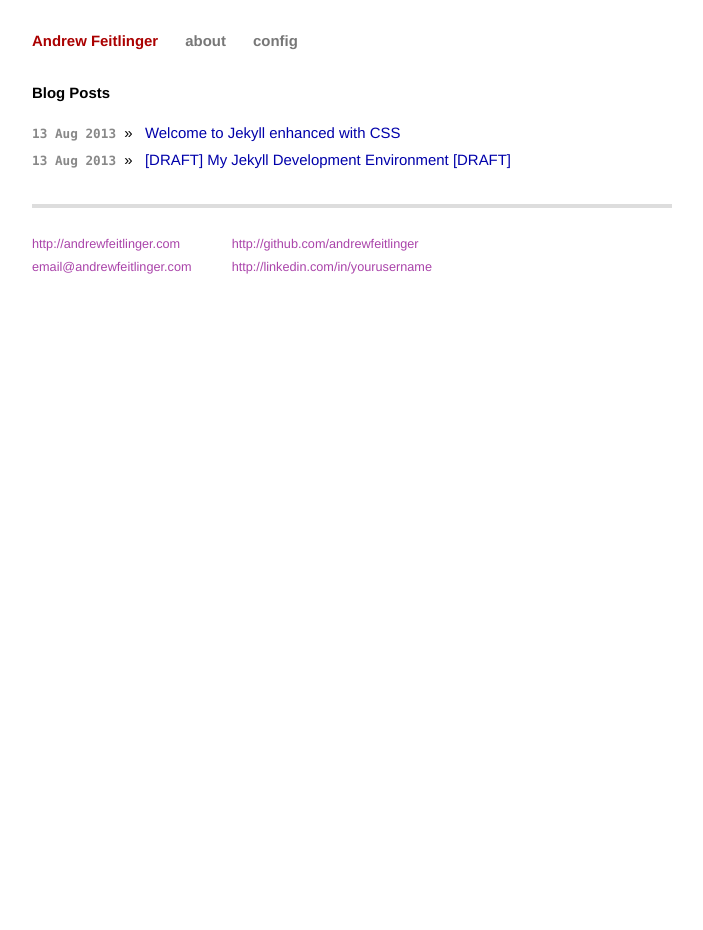
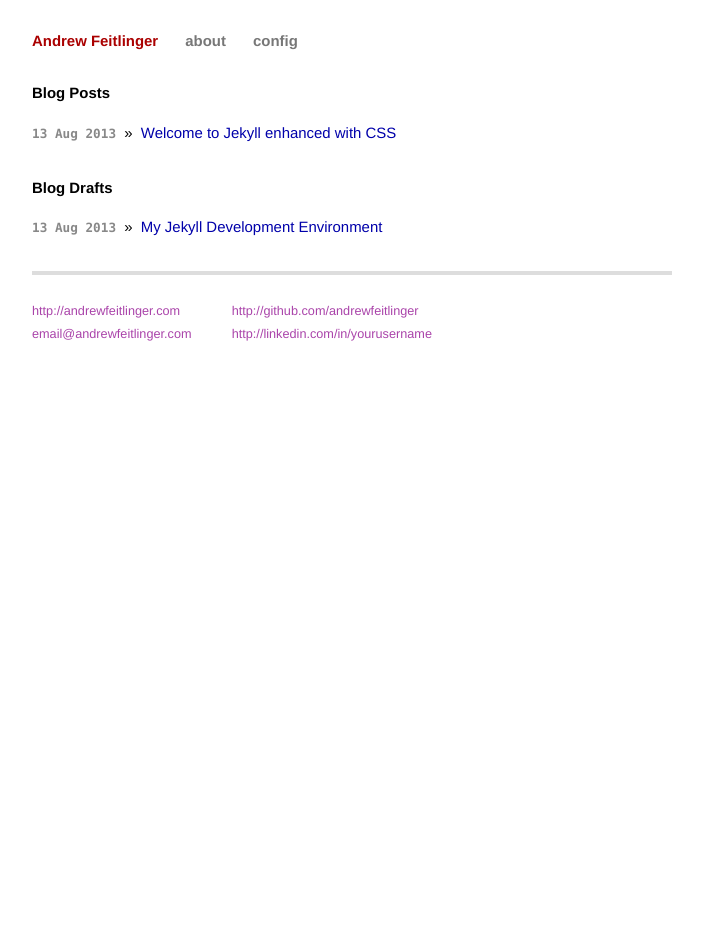
Before and after one commit to andrewfeitlinger/andrewfeitlinger.github.io, a Jekyll site: the page built from index.html, in a window 1280 px wide. Shown: the whole page, without its empty margins (288-991 px from the left). Built offline with Jekyll 4.4.1, drawn with Linux system fonts in a browser that asks for light colours.

Commit message:
Added list of 'blog drafts' section to index.html home page.

```diff
--- a/index.html
+++ b/index.html
@@ -1,23 +1,34 @@
 ---
 layout: default
-title: Andrew Feitlinger
+title:  Andrew Feitlinger
 ---
 
 <div class="home">
+
     <h1>Blog Posts</h1>
     <ul class="posts">
         {% for post in site.posts %}
-            <li>
-                {% if post.layout == 'draft' %}
-                    <span class="draft">{{ post.date | date_to_string }}</span>
-                    &nbsp;&raquo;&nbsp;
-                    <a href="{{ post.url }}">[DRAFT] {{ post.title }} [DRAFT]</a>
-                {% else %}
+            {% if post.layout == 'post' %}
+                <li>
                     <span>{{ post.date | date_to_string }}</span>
-                    &nbsp;&raquo;&nbsp;
-                    <a href="{{ post.url }}">{{ post.title }}</a>
-                {% endif %}
-            </li>
+                    &nbsp;&raquo;
+                    <a title="post" href="{{ post.url }}">{{ post.title }}</a>
+                </li>
+            {% endif %}
         {% endfor %}
     </ul>
+
+    <h1>Blog Drafts</h1>
+    <ul class="posts">
+        {% for post in site.posts %}
+            {% if post.layout == 'draft' and post.published != false %}
+                <li>
+                    <span>{{ post.date | date_to_string }}</span>
+                    &nbsp;&raquo;
+                    <a title="draft" href="{{ post.url }}">{{ post.title }}</a>
+                </li>
+            {% endif %}
+        {% endfor %}
+    </ul>
+
 </div>
```
